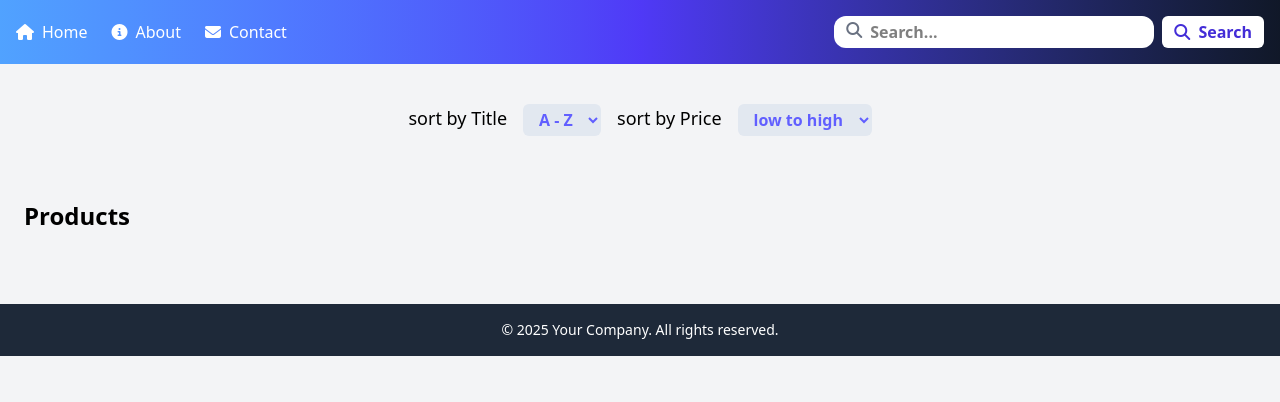
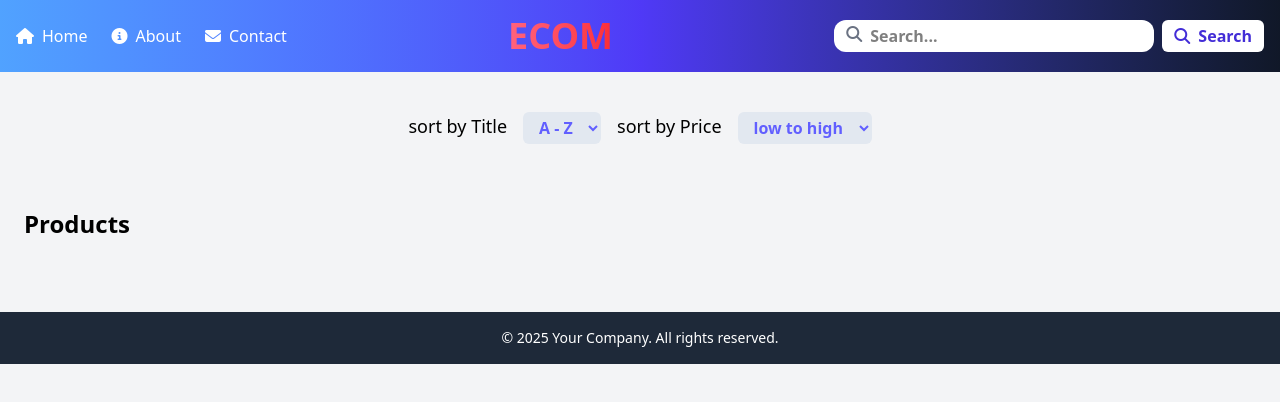
Before and after one commit to Gh0stmasK/js, a plain HTML site: page index.html in a window 1280 px wide. Drawn offline with nearby package versions, Linux system fonts and the light colour scheme; no server answers.

Commit message:
modified:   index.html

```diff
--- a/index.html
+++ b/index.html
@@ -23,6 +23,7 @@
                     <i class="fas fa-envelope mr-2"></i>Contact
                 </li>
             </ul>
+            <h1 CLASS="bg-gradient-to-r from-rose-400 to-red-500 bg-clip-text text-transparent text-4xl font-semibold font-sans">ECOM</h1>
             <div class="flex items-center space-x-2 mt-4 sm:mt-0">
                 <div class="relative">
                     <input type="text" placeholder="Search..." id="search-input"
```
